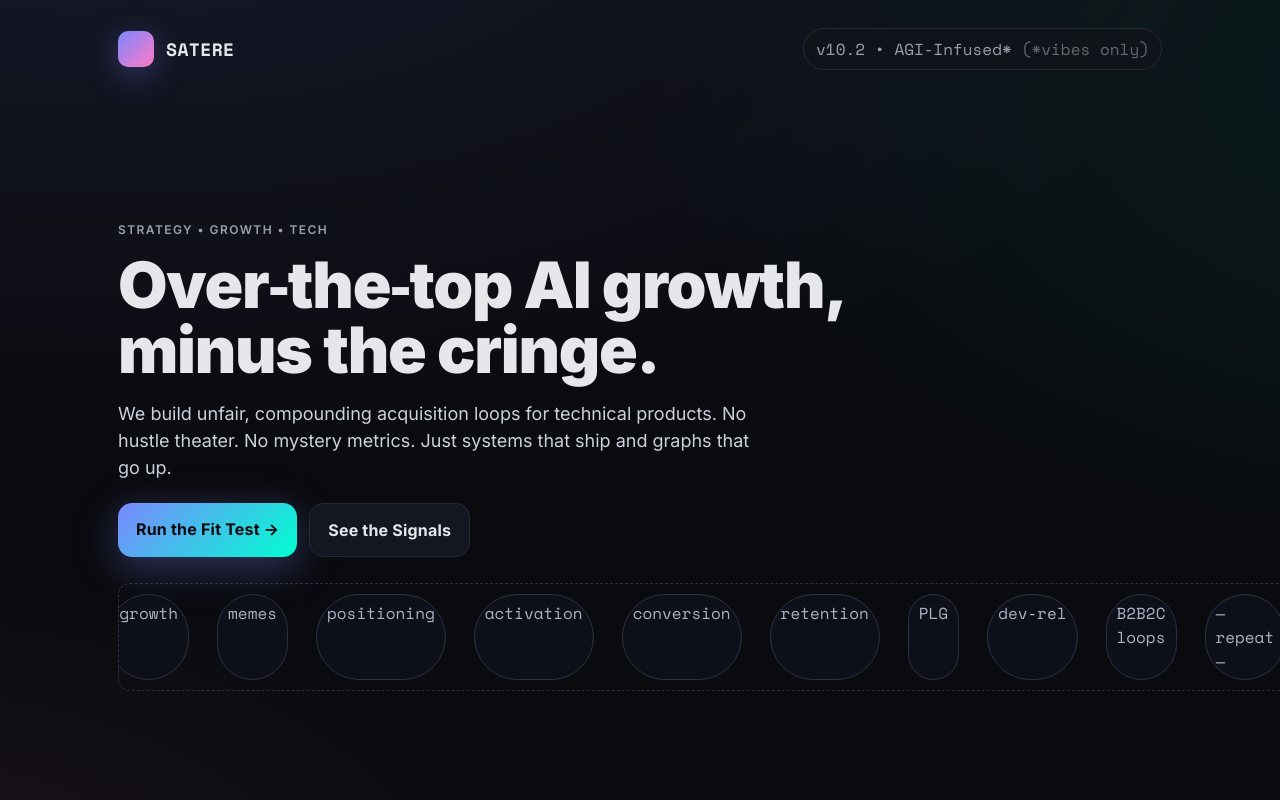
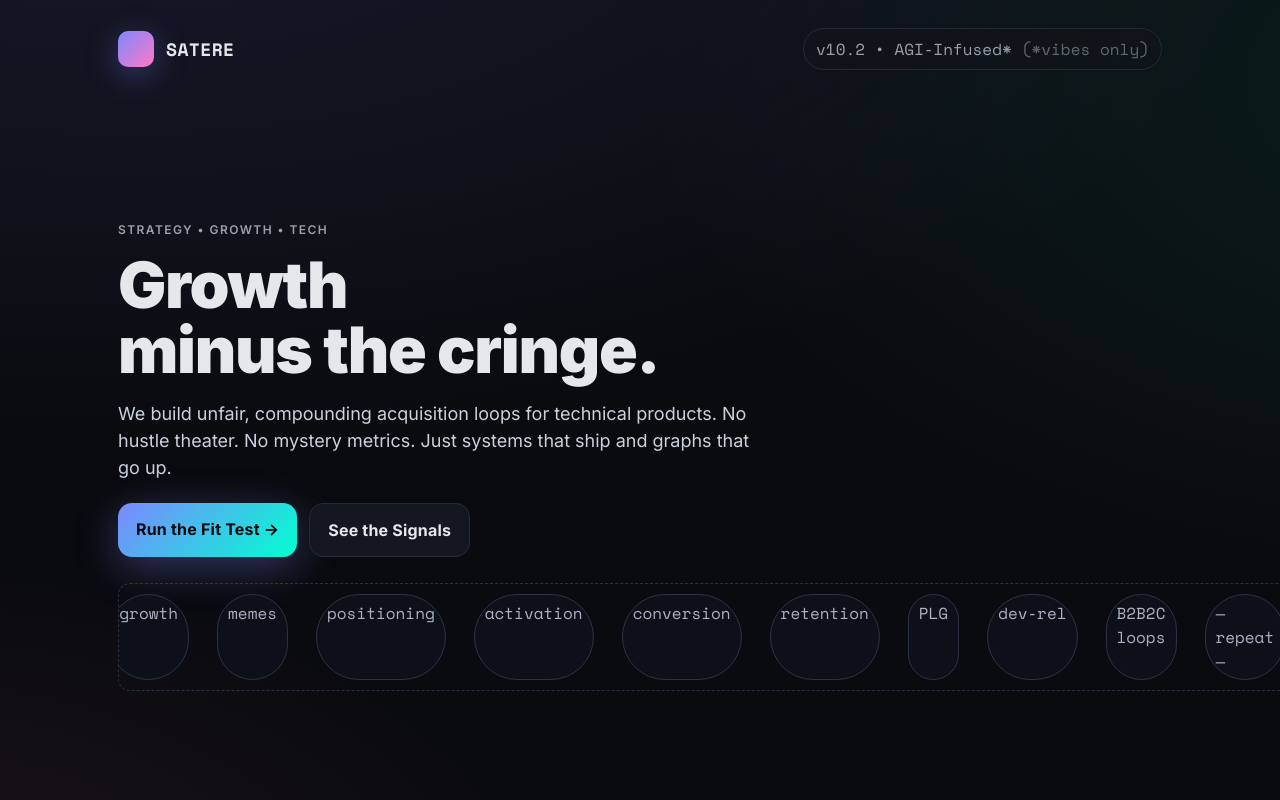
Before and after one commit to 0xplanation/0xplanation.github.io, a plain HTML site: page index.html in a window 1280 px wide. Shown: the top 800 px of the page. Drawn offline with nearby package versions, Linux system fonts and the light colour scheme.

Commit message:
Update index.html

```diff
--- a/index.html
+++ b/index.html
@@ -3,8 +3,8 @@
 <head>
   <meta charset="utf-8" />
   <meta name="viewport" content="width=device-width, initial-scale=1" />
-  <title>Satere — Strategy & Growth for Tech (with Ridiculous AI)</title>
-  <meta name="description" content="A tongue‑in‑cheek, over‑the‑top AI‑themed landing page for a strategy consultant focused on growth marketing for tech." />
+  <title>Satere Labs</title>
+  <meta name="description" content="TECH TECH TECH TECH TECH TECH TECH TECH TECH TECH TECH TECH TECH TECH TECH TECH TECH TECH TECH TECH" />
   <link rel="preconnect" href="https://fonts.googleapis.com">
   <link rel="preconnect" href="https://fonts.gstatic.com" crossorigin>
   <link href="https://fonts.googleapis.com/css2?family=Inter:wght@300;400;500;600;700;800;900&family=Space+Mono:wght@400;700&display=swap" rel="stylesheet">
@@ -91,7 +91,7 @@
     <header class="hero">
       <div>
         <div class="h-eyebrow">Strategy • Growth • Tech</div>
-        <h2 class="h-title">Over‑the‑top AI growth,<br> minus the cringe.</h2>
+        <h2 class="h-title">Growth<br> minus the cringe.</h2>
         <p class="h-sub">We build unfair, compounding acquisition loops for technical products. No hustle theater. No mystery metrics. Just systems that ship and graphs that go up.</p>
         <div class="cta-row">
           <a class="btn primary" href="#fit">Run the Fit Test →</a>
```
